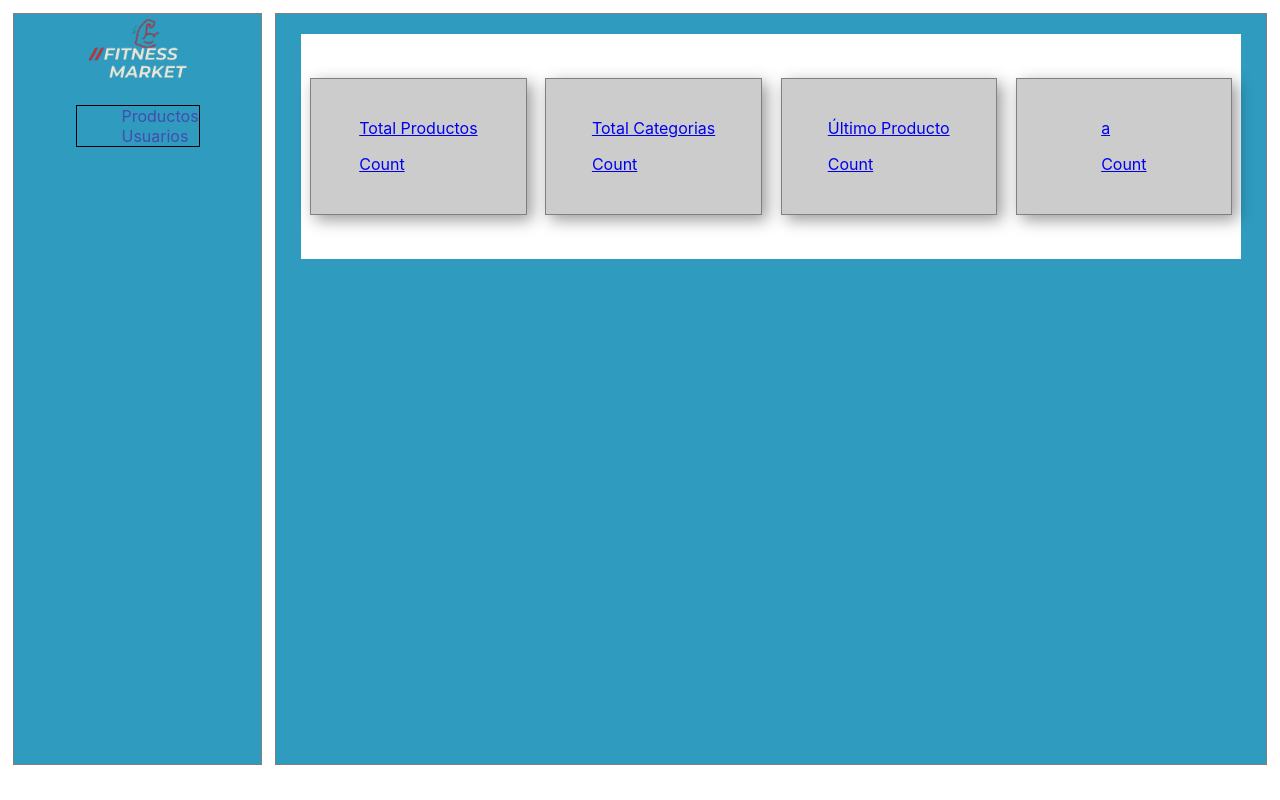
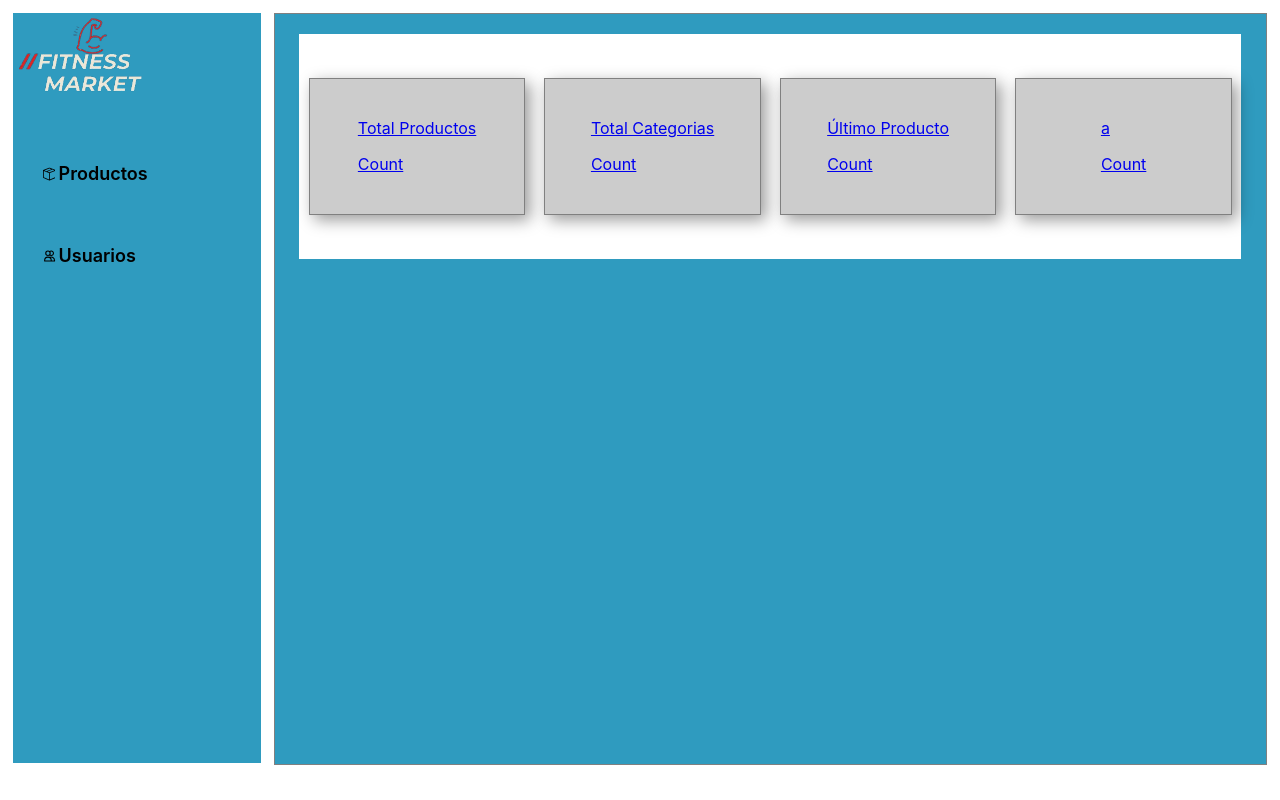
Before and after one commit to TomasKaufmann/fitnes-market-dashboard, a React (Create React App) app: page / in a window 1280 px wide. Built offline with nearby package versions, Linux system fonts and the light colour scheme; no server answers.

Commit message:
menu icons

```diff
--- a/package.json
+++ b/package.json
@@ -10,6 +10,7 @@
     "chart.js": "^3.6.2",
     "history": "^5.1.0",
     "react-chartjs-2": "^4.0.0",
+    "react-icons": "^4.3.1",
     "react-router-dom": "^6.1.1",
     "react-scripts": "4.0.3",
     "styled-components": "^5.3.3",
--- a/src/Components/Menu.jsx
+++ b/src/Components/Menu.jsx
@@ -4,17 +4,24 @@ import { Link, Route } from "react-router-dom";
 import styled from "styled-components";
 import logo from "../static/logo.png";
 import axios from "axios";
-
+import { BsBoxSeam } from "react-icons/bs";
+import { HiOutlineUsers } from "react-icons/hi";
 export default function Menu() {
   return (
     <Container>
       <img src={logo} />
       <ul>
         <li>
-          <HyperLink to="/products">Productos</HyperLink>
+          <HyperLink to="/products">
+            <BsBoxSeam />
+            <p>Productos</p>
+          </HyperLink>
         </li>
         <li>
-          <HyperLink to="/users">Usuarios</HyperLink>
+          <HyperLink to="/users">
+            <HiOutlineUsers />
+            <p>Usuarios</p>
+          </HyperLink>
         </li>
       </ul>
     </Container>
@@ -24,9 +31,8 @@ export default function Menu() {
 const Container = styled.div`
   display: flex;
   flex-direction: column;
-  align-items: center;
+  align-items: start;
   justify-content: flex-start;
-  border: 1px solid grey;
   margin: 1%;
   margin-right: 0;
   width: 20%;
@@ -36,36 +42,43 @@ const Container = styled.div`
   ul {
     display: flex;
     flex-direction: column;
-    border: solid 1px black;
     align-items: start;
+    padding: 5%;
+    justify-content: flex-start;
+    width: 100%;
 
     li {
       list-style: none;
+      margin: 5%;
+      width: 100%;
+      display: flex;
+      align-items: start;
     }
-
   }
 
-  img{
-    width: 40%;
-    margin 2%;
-
+  img {
+    width: 50%;
+    margin: 2%;
   }
 `;
 
 const HyperLink = styled(Link)`
+  display: flex;
+  flex-direction: row;
+  align-items: center;
+  justify-content: center;
   font-size: 16px;
   text-decoration: none;
   padding-left: 5px;
-  color: #444cae;
+  color: #000;
+  font-weight: 600;
+  font-size: 16px;
   &:hover {
     color: black;
   }
+
+  p {
+    padding-left: 3%;
+    font-size: 18px;
+  }
 `;
-
-const ActiveHyperLink = styled.a`
-  font-size: 16px;
-  font-weight: 700;
-  text-decoration: none;
-  padding-left: 5px;
-  color: #444cae;
-`;
```
Also changed, not shown: 2 other files (tests, documents, lock files or other folders).
